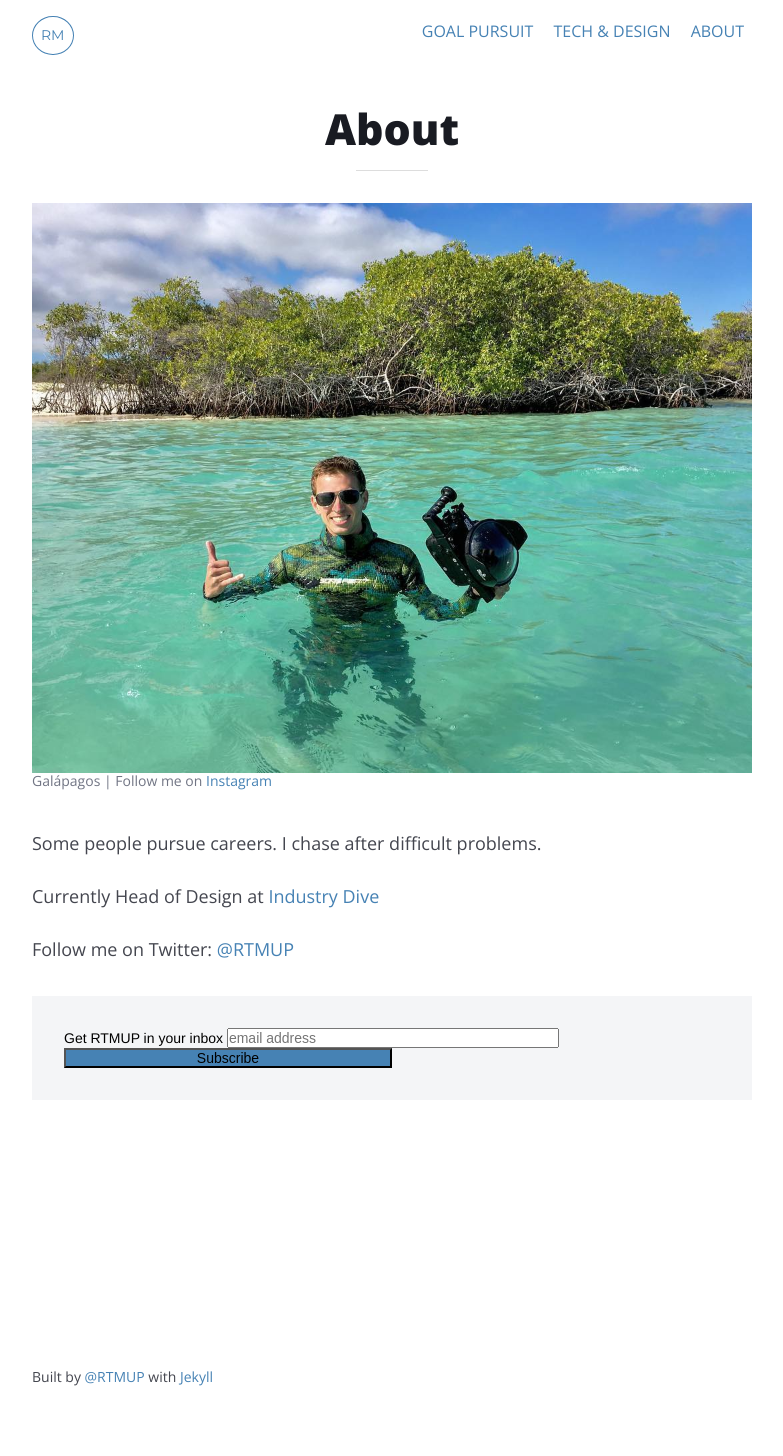
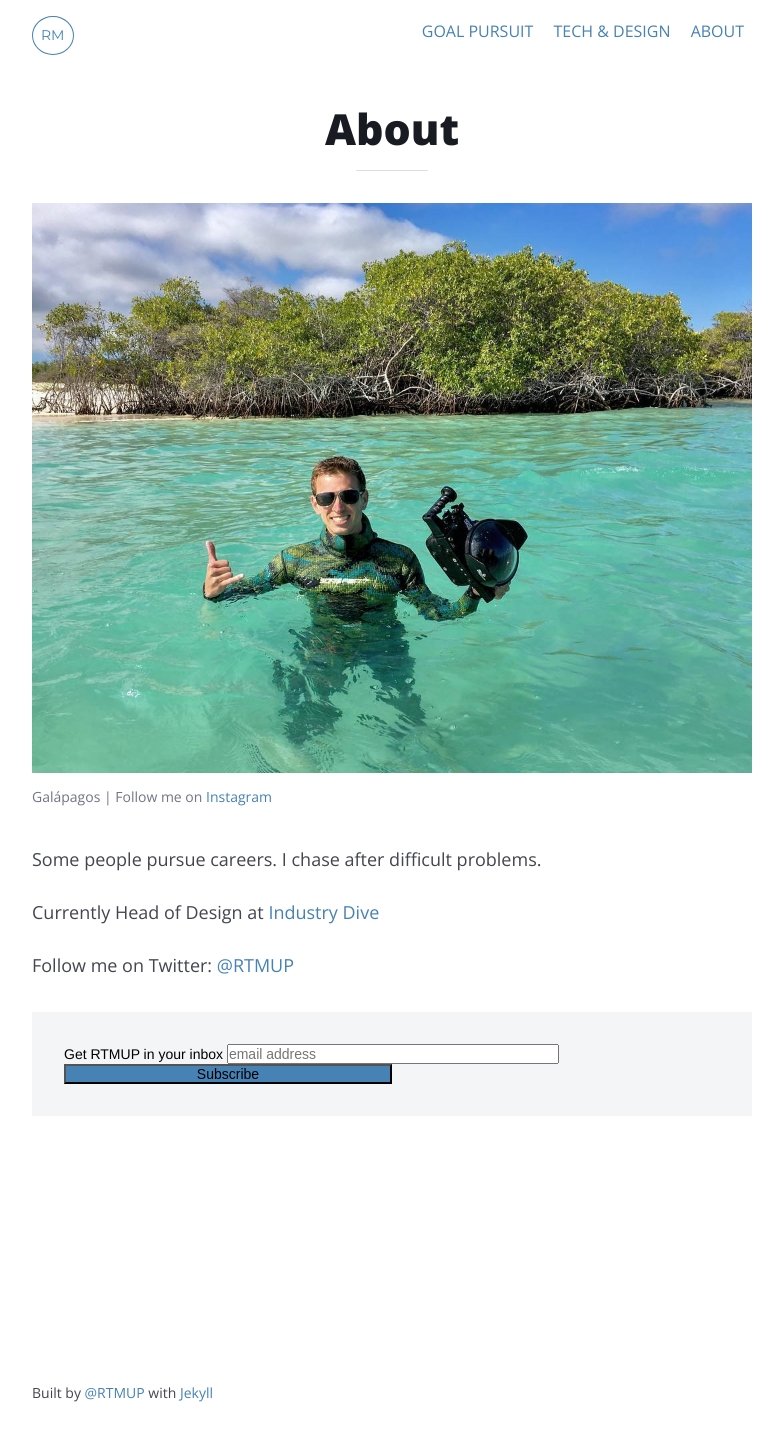
Before and after one commit to mcknightlabs/rtmup, a Jekyll site: the page built from about.html, in a window 1280 px wide. Shown: the whole page, without its empty margins (248-1031 px from the left). Built offline with Jekyll 4.4.1, drawn with Linux system fonts in a browser that asks for light colours; comment, search, counter and statistics services are not loaded.

Commit message:
updates figcaption styling

```diff
--- a/scss/_article.scss
+++ b/scss/_article.scss
@@ -98,7 +98,9 @@ article, article.b {
 		border: solid 1px #ccc;
 		background: #F4F5F7;
 	}
-
+	figcaption {
+		margin-top: 1rem;
+	}
 	blockquote {
 		font-size: 1rem;
 		line-height: 1.375;
@@ -164,13 +166,16 @@ article, article.b {
 		p, ul, ol, h1, h2, h3, h4, h5, figcaption, table {
 		    padding: 0;
 		}
-		p, ul, ol, h1, h2, h3, h4, h5, blockquote, figcaption, table {
+		p, ul, ol, h1, h2, h3, h4, h5, blockquote, table {
 			max-width: 45rem;
 		    width: 100%;
 		    margin: 0 auto 1.5rem auto;
 		}
 		ul, ol {
 			max-width: 42.5rem;
+		}
+		figcaption {
+			margin: 1rem auto 1.5rem auto;
 		}
 	}
 	article, article.b {
--- a/stylesheets/app.css
+++ b/stylesheets/app.css
@@ -787,6 +787,8 @@ article .drop-cap, article.b .drop-cap {
   padding: .675rem 1.5rem;
   border: solid 1px #ccc;
   background: #F4F5F7; }
+article figcaption, article.b figcaption {
+  margin-top: 1rem; }
 article blockquote, article.b blockquote {
   font-size: 1rem;
   line-height: 1.375;
@@ -832,12 +834,14 @@ article .meta, article.b .meta {
 
   article p, article ul, article ol, article h1, article h2, article h3, article h4, article h5, article figcaption, article table {
     padding: 0; }
-  article p, article ul, article ol, article h1, article h2, article h3, article h4, article h5, article blockquote, article figcaption, article table {
+  article p, article ul, article ol, article h1, article h2, article h3, article h4, article h5, article blockquote, article table {
     max-width: 45rem;
     width: 100%;
     margin: 0 auto 1.5rem auto; }
   article ul, article ol {
     max-width: 42.5rem; }
+  article figcaption {
+    margin: 1rem auto 1.5rem auto; }
 
   article th, article td, article.b th, article.b td {
     text-align: left;
```
